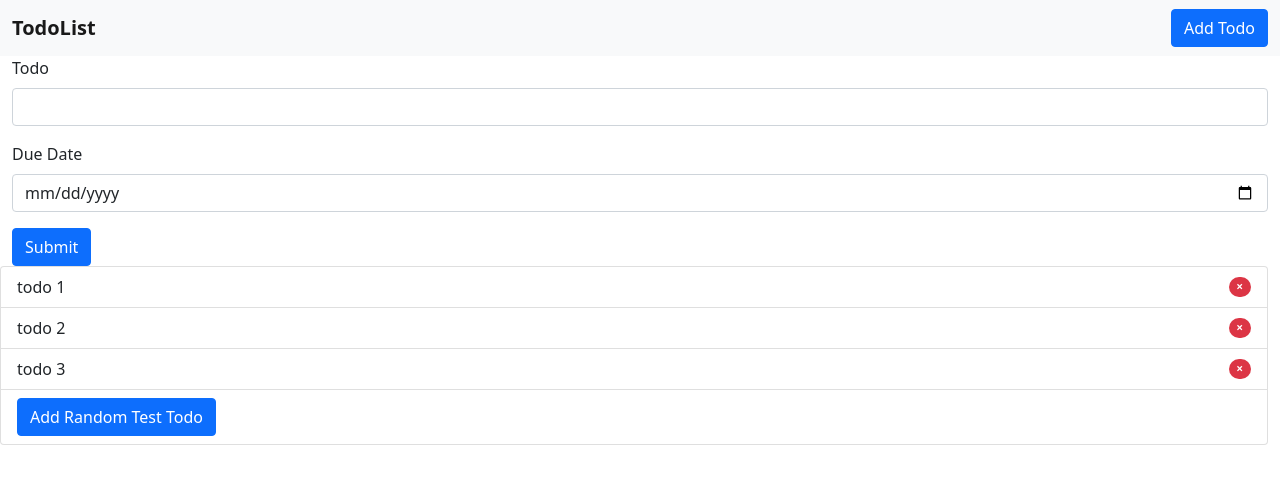
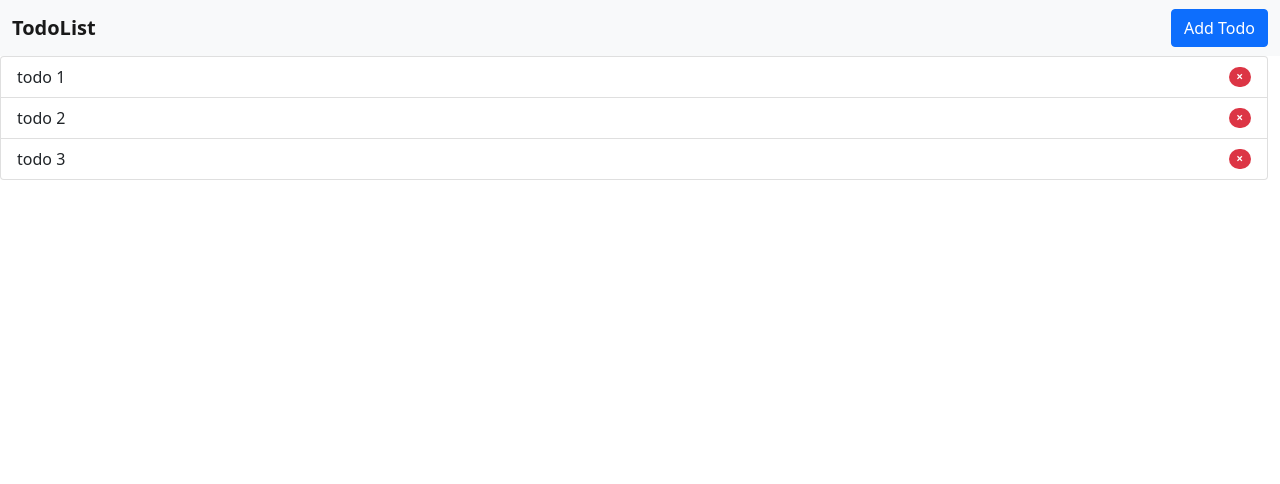
Before and after one commit to manishiitg/react-todo-list-hooks-training, a React (Create React App) app: page / in a window 1280 px wide. Shown: the top 484 px of the page. Built offline with nearby package versions, Linux system fonts and the light colour scheme.

Commit message:
hide/show form

```diff
--- a/src/App.js
+++ b/src/App.js
@@ -14,12 +14,21 @@ function App() {
 
   const [displayForm, setDisplayForm] = useState(false)
 
+  let addform = null
+  let list = <List todoList={todoList} setTodo={setTodo} />
+
+  if(displayForm){
+    addform = <AddTodoForm setDisplayForm={setDisplayForm} />
+    list = null
+  }
+
   return (
     <div className="App">
 
-      <Nav todoList={todoList} setTodo={setTodo}  />
-      <AddTodoForm displayForm={displayForm} setDisplayForm={setDisplayForm} />
-      <List todoList={todoList} setTodo={setTodo} />
+      <Nav setDisplayForm={setDisplayForm}  />
+      {addform}
+      {list}
+
 
     </div>
   );
--- a/src/components/list.js
+++ b/src/components/list.js
@@ -22,11 +22,6 @@ function List(props) {
                             </li>
                         })
                     }
-
-                    <li className="list-group-item d-flex justify-content-between align-items-center">
-                        <button className="btn btn-primary" onClick={addTodo}>Add Random Test Todo</button>
-                    </li>
-
                 </ul>
             </div>
         </div>
--- a/src/components/nav.js
+++ b/src/components/nav.js
@@ -2,7 +2,7 @@ import React from 'react';
 
 function Nav(props) {
     const addTodo = () => {
-        props.setTodo([...props.todoList, "todo " + (props.todoList.length + 1)])
+        props.setDisplayForm(true)
     }
 
     return (
```
